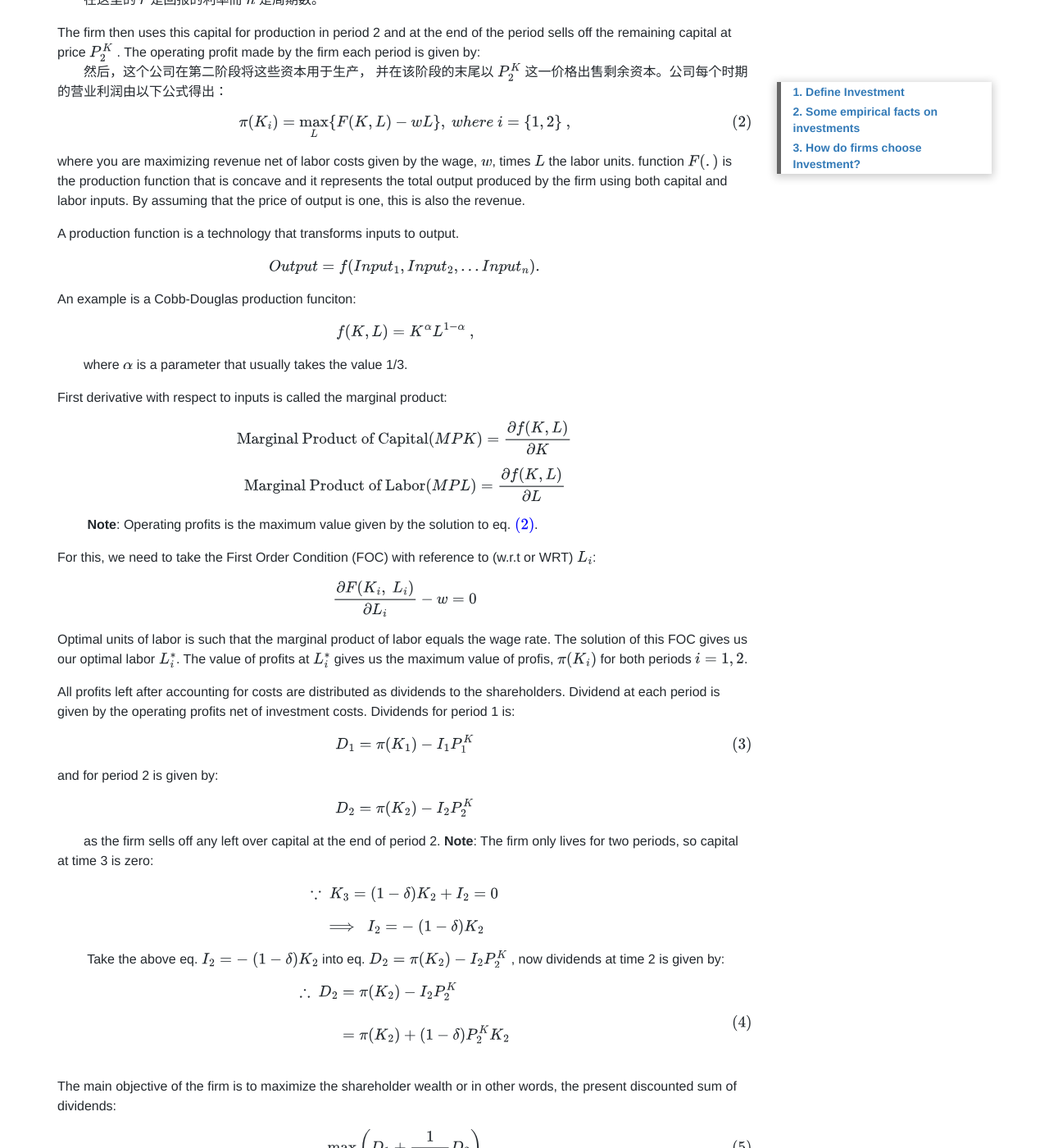
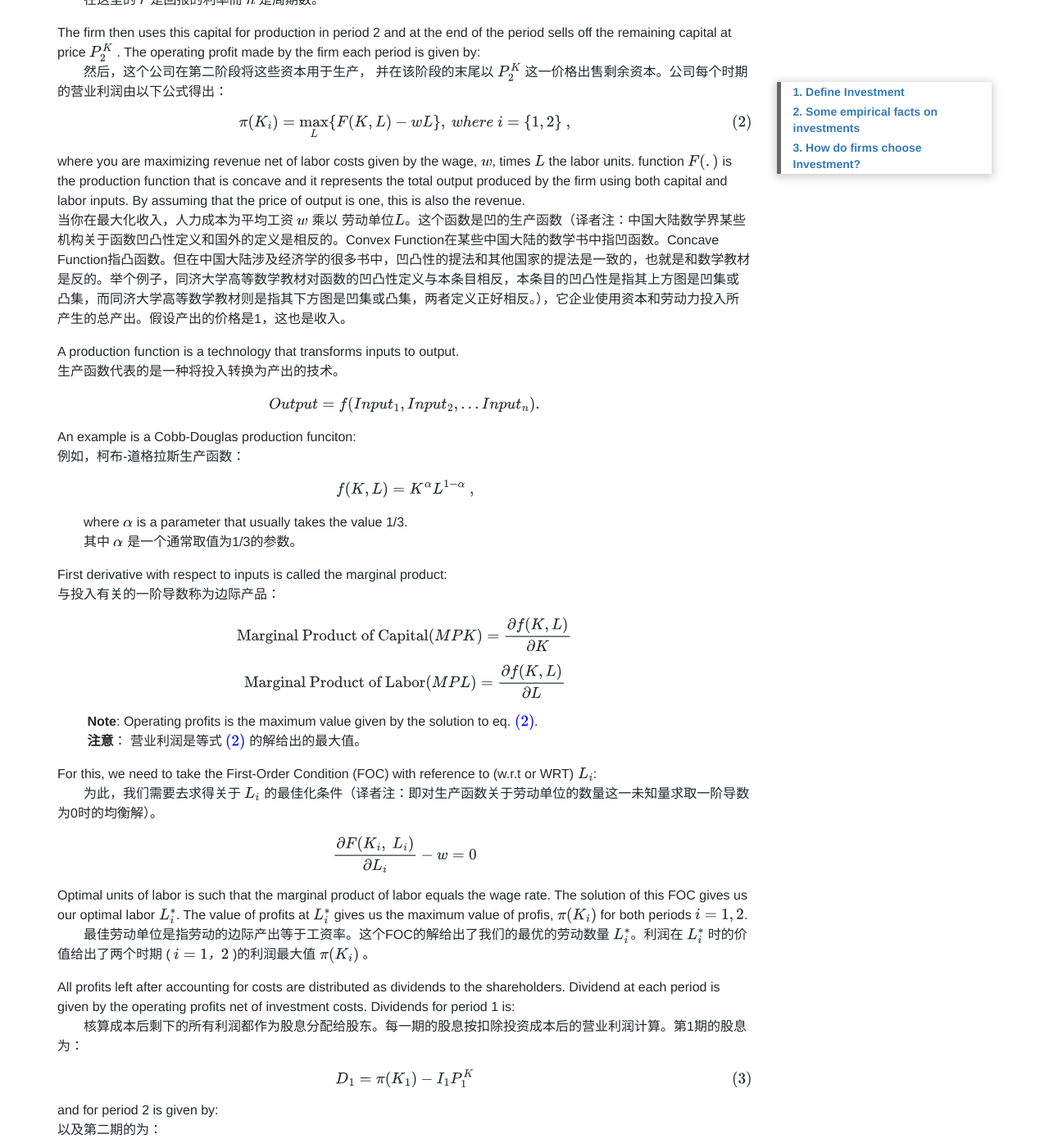
Before and after one commit to damien0x0023/damien0x0023.github.io, a Jekyll site: the page built from _posts/2020/business/ECON5068/2020-09-30-Investment.md, in a window 1280 px wide and 1400 px high, scrolled down 3710 px. Shown: the whole window at 82% size. Built offline with Jekyll 4.4.1, drawn with Linux system fonts in a browser that asks for light colours; nearby versions of some CDN libraries; some of the changed text lies outside the part shown.

Commit message:
update subtitles

```diff
--- a/_posts/2020/business/ECON5068/2020-09-30-Investment.md
+++ b/_posts/2020/business/ECON5068/2020-09-30-Investment.md
@@ -99,22 +99,27 @@ $$
 $$
 
 where you are maximizing revenue net of labor costs given by the wage, \\(w\\), times \\(L\\) the labor units. function \\(F(.)\\) is the production function that is concave and it represents the total output produced by the firm using both capital and labor inputs. By assuming that the price of output is one, this is also the revenue.
+当你在最大化收入，人力成本为平均工资 \\(w\\) 乘以 劳动单位\\(L\\)。这个函数是凹的生产函数（译者注：中国大陆数学界某些机构关于函数凹凸性定义和国外的定义是相反的。Convex Function在某些中国大陆的数学书中指凹函数。Concave Function指凸函数。但在中国大陆涉及经济学的很多书中，凹凸性的提法和其他国家的提法是一致的，也就是和数学教材是反的。举个例子，同济大学高等数学教材对函数的凹凸性定义与本条目相反，本条目的凹凸性是指其上方图是凹集或凸集，而同济大学高等数学教材则是指其下方图是凹集或凸集，两者定义正好相反。），它企业使用资本和劳动力投入所产生的总产出。假设产出的价格是1，这也是收入。
 
 A production function is a technology that transforms inputs to output.
+生产函数代表的是一种将投入转换为产出的技术。
 
 $$
 Output = f(Input_1, Input_2, ...Input_n).
 $$
 
 An example is a Cobb-Douglas production funciton:
+例如，柯布-道格拉斯生产函数：
 
 $$
 f(K,L)=K^\alpha L^{1-\alpha}\ ,
 $$
 
 &emsp;&emsp;where \\(\alpha\\) is a parameter that usually takes the value 1/3.
+&emsp;&emsp;其中 \\(\alpha\\) 是一个通常取值为1/3的参数。
 
 First derivative with respect to inputs is called the marginal product:
+与投入有关的一阶导数称为边际产品：
 
 $$
 \text{Marginal Product of Capital} (MPK) = \frac{\partial f(K,L)}{\partial K}
@@ -125,17 +130,20 @@ $$
 $$
 
 &emsp;&emsp; **Note**: Operating profits is the maximum value given by the solution to eq. \eqref{operatingProfit}.
+&emsp;&emsp; **注意**： 营业利润是等式 \eqref{operatingProfit} 的解给出的最大值。
 
-For this, we need to take the First Order Condition (FOC) with reference to (w.r.t or WRT) \\(L_i\\):
+For this, we need to take the First-Order Condition (FOC) with reference to (w.r.t or WRT) \\(L_i\\):
+&emsp;&emsp;为此，我们需要去求得关于 \\(L_i\\) 的最佳化条件（译者注：即对生产函数关于劳动单位的数量这一未知量求取一阶导数为0时的均衡解）。
 
 $$
 \frac{\partial F(K_i,\ L_i)}{\partial L_i} - w = 0
 $$
 
-Optimal units of labor is such that the marginal product of labor equals the wage rate.
-The solution of this FOC gives us our optimal labor \\(L_i^\*\\). The value of profits at \\(L_i^\*\\) gives us the maximum value of profis, \\(\pi(K_i)\\) for both periods \\(i = 1, 2\\).
+Optimal units of labor is such that the marginal product of labor equals the wage rate. The solution of this FOC gives us our optimal labor \\(L_i^\*\\). The value of profits at \\(L_i^\*\\) gives us the maximum value of profis, \\(\pi(K_i)\\) for both periods \\(i = 1, 2\\).
+&emsp;&emsp;最佳劳动单位是指劳动的边际产出等于工资率。这个FOC的解给出了我们的最优的劳动数量 \\(L_i^\*\\)。利润在 \\(L_i^\*\\) 时的价值给出了两个时期 ( \\(i=1，2\\) )的利润最大值 \\(\pi(K_i)\\) 。
 
 All profits left after accounting for costs are distributed as dividends to the shareholders. Dividend at each period is given by the operating profits net of investment costs. Dividends for period 1 is:
+&emsp;&emsp;核算成本后剩下的所有利润都作为股息分配给股东。每一期的股息按扣除投资成本后的营业利润计算。第1期的股息为：
 
 $$
 D_1 = \pi(K_1) - I_1 P^K_1
@@ -143,12 +151,14 @@ D_1 = \pi(K_1) - I_1 P^K_1
 $$
 
 and for period 2 is given by:
+以及第二期的为：
 
 $$
 D_2 = \pi(K_2) - I_2 P^K_2
 $$
 
 &emsp;&emsp;as the firm sells off any left over capital at the end of period 2. **Note**: The firm only lives for two periods, so capital at time 3 is zero:
+&emsp;&emsp;因为公司在第二期的结束时售卖完所有剩余的资产。注意：公司只维持了两个阶段，所以第三个阶段的资产数为0。
 
 $$
 \because\ K_3 = (1-\delta) K_2 + I_2 = 0
@@ -158,7 +168,8 @@ $$
 \implies\ I_2 = -\ (1-\delta) K_2
 $$
 
-&emsp;&emsp; Take the above eq. \\( I_2 = -\ (1-\delta) K_2 \\) into eq. \\( D_2 =\pi(K_2) -I_2 P^K_2 \\) , now dividends at time 2 is given by:
+&emsp;&emsp;Take \\( I_2 = -\ (1-\delta) K_2 \\) in the above equation into eq. \\( D_2 =\pi(K_2) -I_2 P^K_2 \\) , now dividends at time 2 is given by:
+&emsp;&emsp;将上面的等式中的\\( I_2 ( = -\ (1-\delta) K_2 ) \\)代入第二期分红的等式中，第二阶段的分红可以转化为：
 
 $$
 \begin{align}
@@ -170,6 +181,7 @@ $$
 $$
 
 The main objective of the firm is to maximize the shareholder wealth or in other words, the present discounted sum of dividends:
+&emsp;&emsp;公司的主要目的是最大化股东的财富，或者换句话说，当前的股息的贴现总额。
 
 $$
 \max_{I_1} \left (
@@ -179,6 +191,7 @@ $$
 $$
 
 The discounting is done using the real interest rate, \\(r\\) . We need to discount as dividends received in the future is worth less than current dividends. Substitute \\(D_1\\), \\(D_2\\) with eq. \eqref{divident1}, \eqref{divident2} here, eq. \eqref{discountedSum1} can be rewritten as:
+&emsp;&emsp;贴现是用实际利率 \\(r\\) 进行的。我们需要贴现，因为收到的股息价值低于当前股息。将这里的等式\eqref{divident1}, \eqref{divident2}的\\(D_1\\), \\(D_2\\)，等式 \eqref{discountedSum1} 可以被改写为：
 
 $$
 \max_{I_1} \left (
@@ -191,6 +204,7 @@ $$
 $$
 
 To solve this optimization problem, substitute \\(K_2\\) from eq. \eqref{capital_accumulation} \\(K_2 = (1 - \delta)K_1 + I_1 \\) in eq. \eqref{discountedSum2}:
+&emsp;&emsp;若要解决此优化问题，请用公式 \eqref{capital_accumulation}  \\(K_2 (= (1 - \delta)K_1 + I_1 ) \\)  的用来替代 \\(K_2 \\)。
 
 $$
 \max_{I_1} \left (
@@ -203,6 +217,7 @@ $$
 $$
 
 Now take the derivative w.r.t \\(I_1\\) to eq. \eqref{discountedSum3} and equate it to zero:
+&emsp;&emsp;现在求取等式\eqref{discountedSum3}关于\\(I_1\\) 的导数的，并将其导数式等于0：
 
 $$
 -\ P^K_1 + \frac{1}{1+r} \left(
@@ -212,6 +227,7 @@ $$
 $$
 
 &emsp;&emsp;Note that \\(\pi (K_2)\\) is an implicit function of investment, so we have to use the chain rule.
+&emsp;&emsp;注意\\(\pi (K_2)\\)是一个隐含的投资函数，所以我们必须使用链式法则。
 
 $$
 \frac{\partial \pi(K_2)}{\partial I_1} =
@@ -222,6 +238,7 @@ $$
 $$
 
 We denote the partial derivative w.r.t capital as \\(\pi_K(K_2)\\) (=\\(\frac{\partial \pi(K_2)}{\partial K_2}  \\)), which is the marginal product of capital. To solve this optimization problem , we need to get the first order condition. The first order condition (F.O.C) with respect to investment at time 1, \\(I_1\\), the eq. \eqref{derivative} can be rewrited as:
+&emsp;&emsp;
 
 $$
 P^K_1 = \frac{1}{1+r} \left (
```
Also changed, not shown: other parts of _posts/2020/business/ECON5068/2020-09-30-Investment.md (+1 -1 lines).
